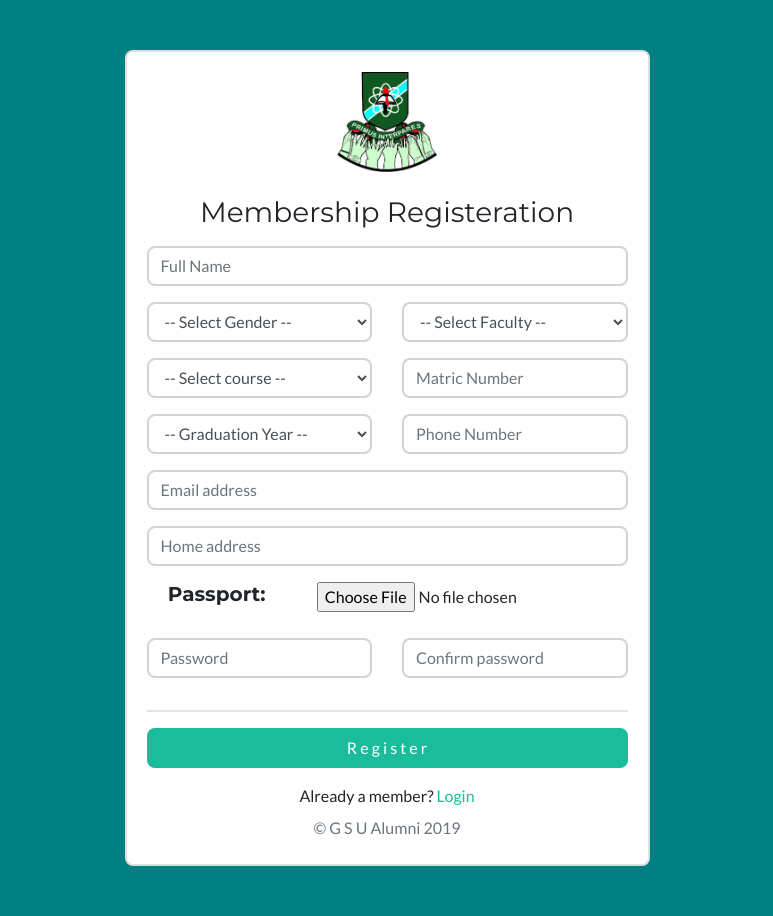
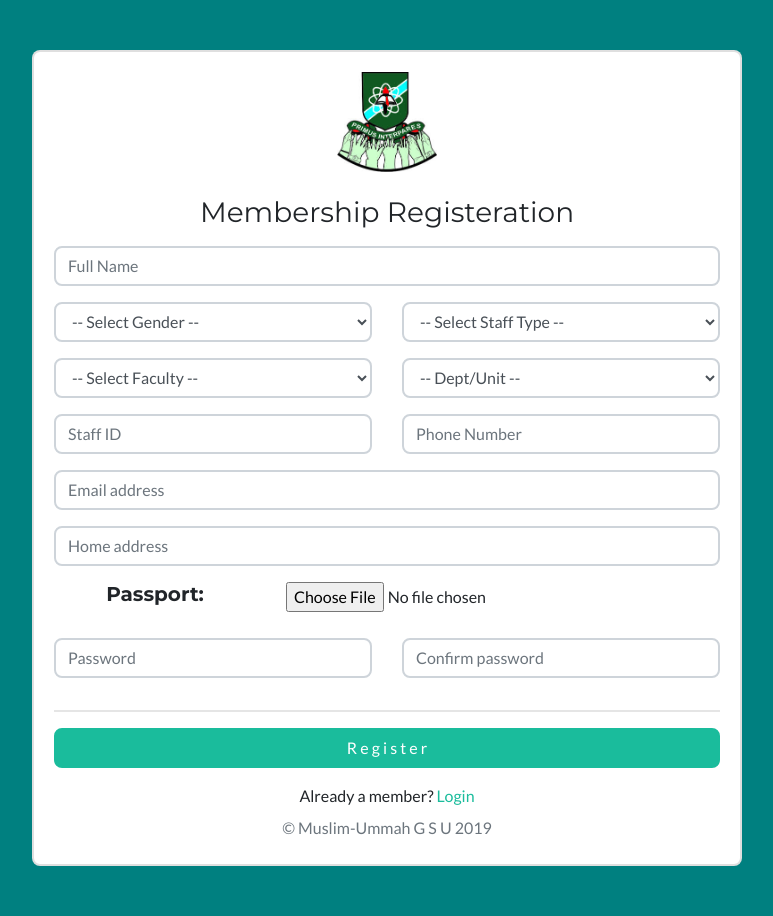
Before and after one commit to musamb/muslim-ummah-gsu, a PHP site: page /member/register.php in a window 1280 px wide. Shown: the whole page, without its empty margins (253-1026 px from the left). Run offline with PHP 8.4, Linux system fonts and the light colour scheme; data comes from the database, SQL or seed files in the repository; data that the repository does not hold is empty.

Commit message:
made some changes

```diff
--- a/index.php
+++ b/index.php
@@ -67,7 +67,7 @@
         <img class="mb-3 mt--5" src="member/img/logo.jpg" alt="">
       </div>
       <!-- Masthead Heading -->
-      <h1 class="masthead-heading mb-0">Welcome To <br> Gombe State University <br> (GSU) <br> Alumni Association</h1>
+      <h1 class="masthead-heading mb-0">Welcome To <br> Gombe State University <br> (GSU) <br>Muslim-Ummah</h1>
 
       <!-- Icon Divider -->
       <div class="divider-custom">
--- a/member/register.php
+++ b/member/register.php
@@ -57,10 +57,10 @@ if($_SERVER["REQUEST_METHOD"] == "POST"){
 
                     $fullname = trim($_POST['fullname']);
                     $gender = trim($_POST['gender']);
+                    $staff_type = trim($_POST['staff_type']);
                     $faculty = trim($_POST['faculty']);
-                    $course = trim($_POST['course']);
-                    $matric_number = trim($_POST['matric_number']);
-                    $graduation_year = trim($_POST['graduation_year']);
+                    $dept = trim($_POST['dept_unit']);
+                    $staff_id = trim($_POST['staff_id']);
                     $phone = trim($_POST['phone']);
                     $email = trim($_POST['email']);
                     $address = trim($_POST['address']);
@@ -99,19 +99,19 @@ if($_SERVER["REQUEST_METHOD"] == "POST"){
     // Check input errors before inserting in database
     if(empty($email_err) && empty($password_err) && empty($confirm_password_err)){
         // Prepare an insert statement
-        $sql = "INSERT INTO members (fullname, gender, faculty, course, matric_number, graduation_year, phone, email, address, photo, password) VALUES (?, ?, ?, ?, ?, ?, ?, ?, ?, ?, ?)";
+        $sql = "INSERT INTO members (fullname, gender, staff_type, faculty, dept_unit, staff_id, phone, email, address, photo, password) VALUES (?, ?, ?, ?, ?, ?, ?, ?, ?, ?, ?)";
 
         if($stmt = $mysqli->prepare($sql)){
             // Bind variables to the prepared statement as parameters
-            $stmt->bind_param("sssssssssss", $param_fullname, $param_gender, $param_faculty, $param_course, $param_matric_number, $param_graduation_year, $param_phone, $param_email, $param_address, $param_photo, $param_password);
+            $stmt->bind_param("sssssssssss", $param_fullname, $param_gender, $param_staff_type, $param_course, $param_matric_number, $param_graduation_year, $param_phone, $param_email, $param_address, $param_photo, $param_password);
 
             // Set parameters
             $param_fullname = $fullname;
             $param_gender = $gender;
+            $param_staff_type = $staff_type;
             $param_faculty = $faculty;
-            $param_course = $course;
-            $param_matric_number = $matric_number;
-            $param_graduation_year = $graduation_year;
+            $param_dept = $dept;
+            $param_staff_id = $staff_id;
             $param_phone = $phone;
             $param_email = $email;
             $param_address = $address;
@@ -191,7 +191,7 @@ if($_SERVER["REQUEST_METHOD"] == "POST"){
 <body id="page-top">
 
   <div class="container">
-    <div class="col-md-6 mx-auto">
+    <div class="col-md-8 mx-auto">
         <div class="card">
             <div class="card-body">
 
@@ -226,9 +226,20 @@ if($_SERVER["REQUEST_METHOD"] == "POST"){
                     </div>
                     <div class="col-md-6">
                         <div class="form-group">
+                            <select name="staff_type" class="form-control" required>
+                            <option value="<?php echo $staff_type?>">-- Select Staff Type --</option>
+                            <option value="Academic">Academic</option>
+                            <option value="Non-Academic">Non-Academic</option>
+
+                            </select>
+                        </div>
+                    </div>
+                    <div class="col-md-6">
+                        <div class="form-group">
                             <select name="faculty" class="form-control" required>
                             <option value="<?php echo $faculty?>">-- Select Faculty --</option>
-                            <?php
+
+                                <?php
                                     include('config.php');
                                     $sql = "SELECT * FROM faculty";
                                     $stmt = mysqli_query($mysqli,$sql);
@@ -241,54 +252,25 @@ if($_SERVER["REQUEST_METHOD"] == "POST"){
                     </div>
                     <div class="col-md-6">
                         <div class="form-group">
-                            <select name="course" class="form-control" required>
-                            <option value="<?php echo $course?>">-- Select course --</option>
-
+                            <select name="dept_unit" class="form-control">
+                                <option value="">-- Dept/Unit --</option>
                                 <?php
                                     include('config.php');
-                                    $sql = "SELECT * FROM course";
+                                    $sql = "SELECT * FROM dept_unit";
                                     $stmt = mysqli_query($mysqli,$sql);
                                     while($row = mysqli_fetch_assoc($stmt)){
-                                    $course = $row['course_name'];
+                                    $dept = $row['dept_unit_name'];
                                 ?>
-                                <option value="<?php echo $course;?>"><?php echo $course;?></option><?php }?>
+                                <option value="<?php echo $dept;?>"><?php echo $dept;?></option><?php }?>
                             </select>
                         </div>
                     </div>
                     <div class="col-md-6">
                         <div class="form-group">
-                            <input type="text" name="matric_number" class="form-control" placeholder="Matric Number" value="<?php echo $matric_number?>" required>
+                            <input type="text" name="staff_id" class="form-control" placeholder="Staff ID" value="<?php echo $matric_number?>" required>
                         </div>
                     </div>
-                    <div class="col-md-6">
-                        <div class="form-group">
-                            <select name="graduation_year" class="form-control">
-                                <option value="">-- Graduation Year --</option>
-                                <option value="2009">2009</option>
-                                <option value="2010">2010</option>
-                                <option value="2011">2011</option>
-                                <option value="2012">2012</option>
-                                <option value="2013">2013</option>
-                                <option value="2014">2014</option>
-                                <option value="2015">2015</option>
-                                <option value="2016">2016</option>
-                                <option value="2017">2017</option>
-                                <option value="2018">2018</option>
-                                <option value="2019">2019</option>
-                                <option value="2020">2020</option>
-                                <option value="2021">2021</option>
-                                <option value="2022">2022</option>
-                                <option value="2023">2023</option>
-                                <option value="2024">2024</option>
-                                <option value="2025">2025</option>
-                                <option value="2026">2026</option>
-                                <option value="2027">2027</option>
-                                <option value="2028">2028</option>
-                                <option value="2029">2029</option>
-                                <option value="2030">2030</option>
-                            </select>
-                        </div>
-                    </div>
+
                     <div class="col-md-6">
                         <div class="form-group">
                             <input type="text" name="phone" class="form-control" placeholder="Phone Number" value="<?php echo $phone?>" required>
@@ -336,7 +318,7 @@ if($_SERVER["REQUEST_METHOD"] == "POST"){
                 <!-- membership register link -->
                 <p class="mt-2 mb-1 text-default">Already a member? <a href="login.php">Login</a></p>
                 <!-- copyright -->
-                <p class="mt-2 mb-1 text-muted">&copy; G S U Alumni 2019</p>
+                <p class="mt-2 mb-1 text-muted">&copy; Muslim-Ummah G S U 2019</p>
 
             </div>
         </div>
```
Also changed, not shown: dept_unit.php (renamed from faculty-course.php, +11 -11 lines), header.php (+4 -4 lines), manage-members.php (+10 -10 lines).
